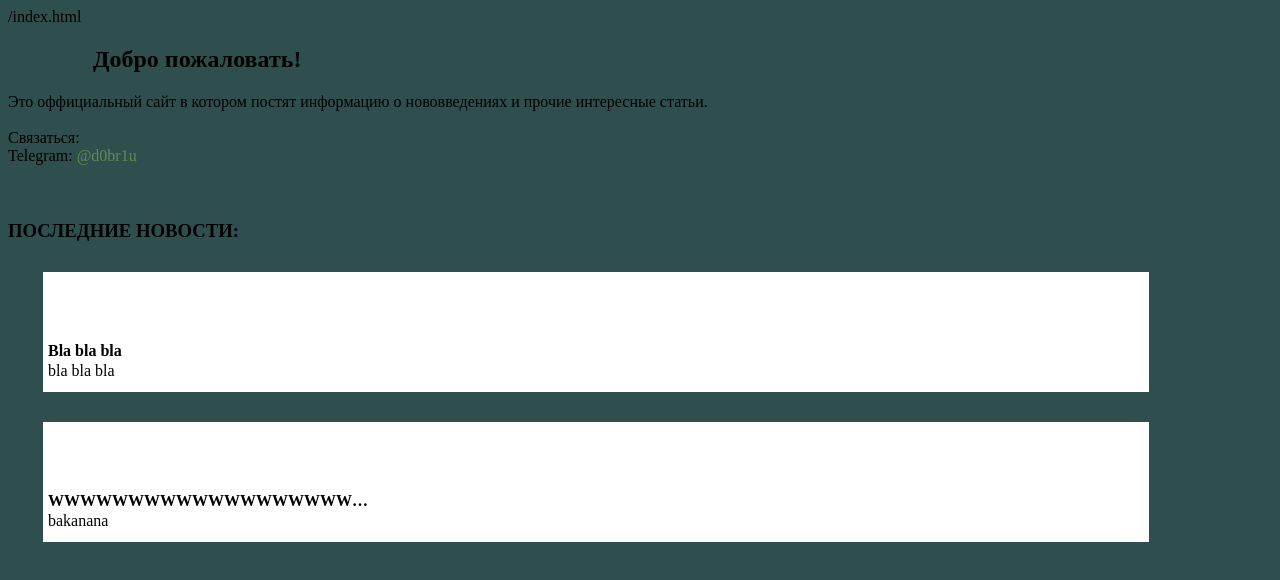
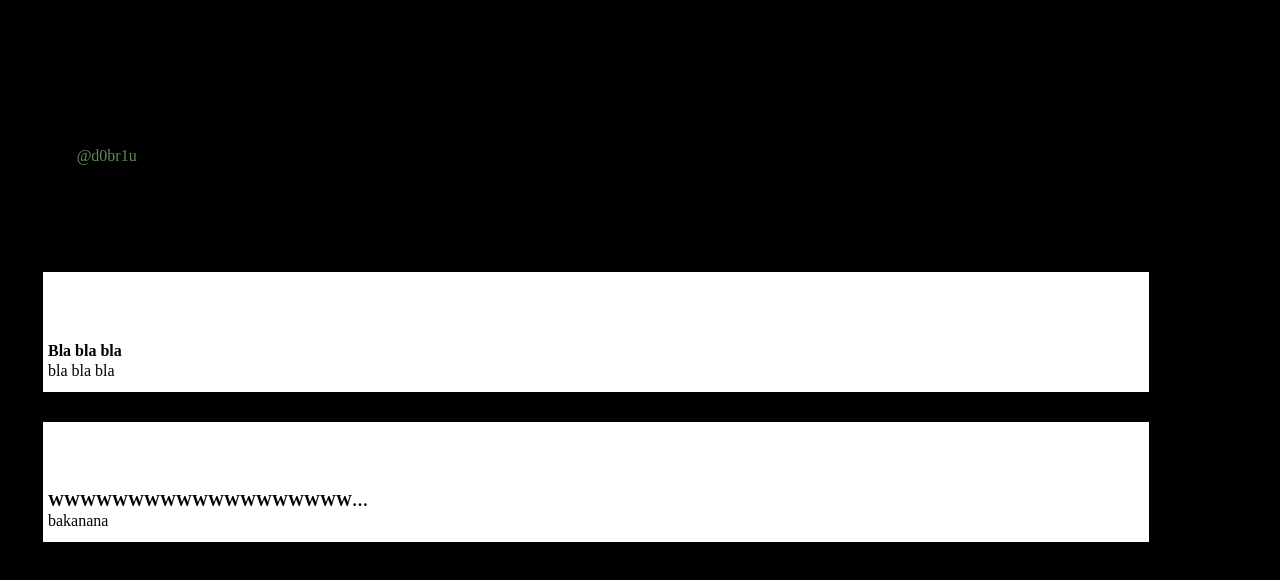
Before and after one commit to flexyyyapk/tedtAbCf3483, a plain HTML site: page index.html in a window 1280 px wide. Drawn offline with Linux system fonts and the light colour scheme.

Commit message:
Update styles.css

```diff
--- a/styles.css
+++ b/styles.css
@@ -1,5 +1,5 @@
 body {
-    background: #2F4F4F;
+    background: black;
 }
 
 a {
```
